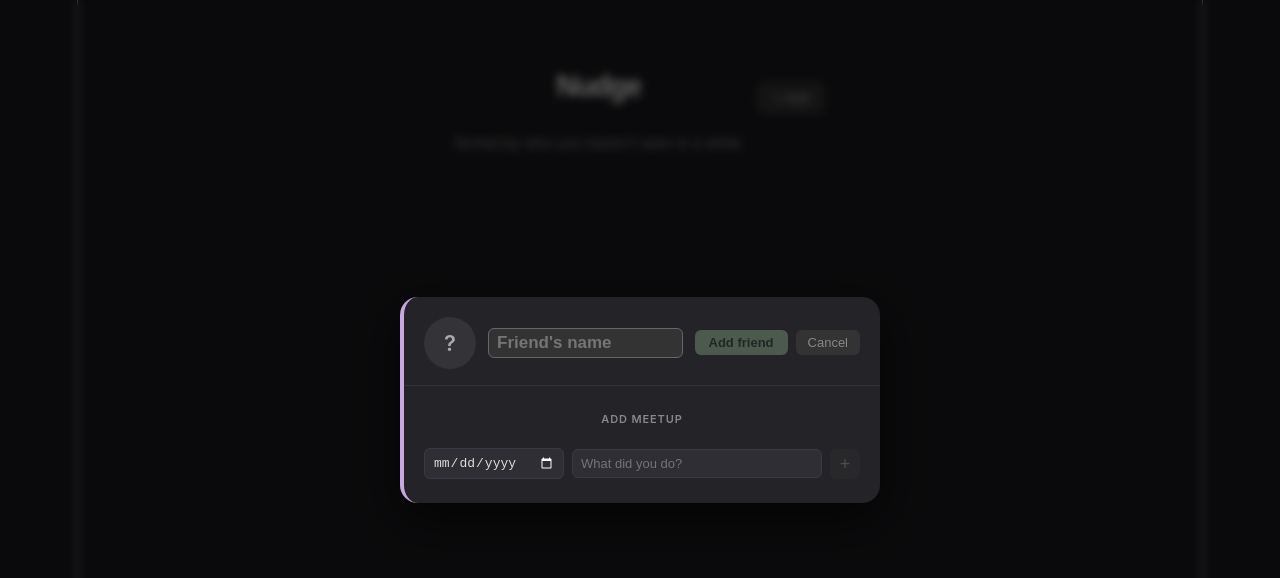
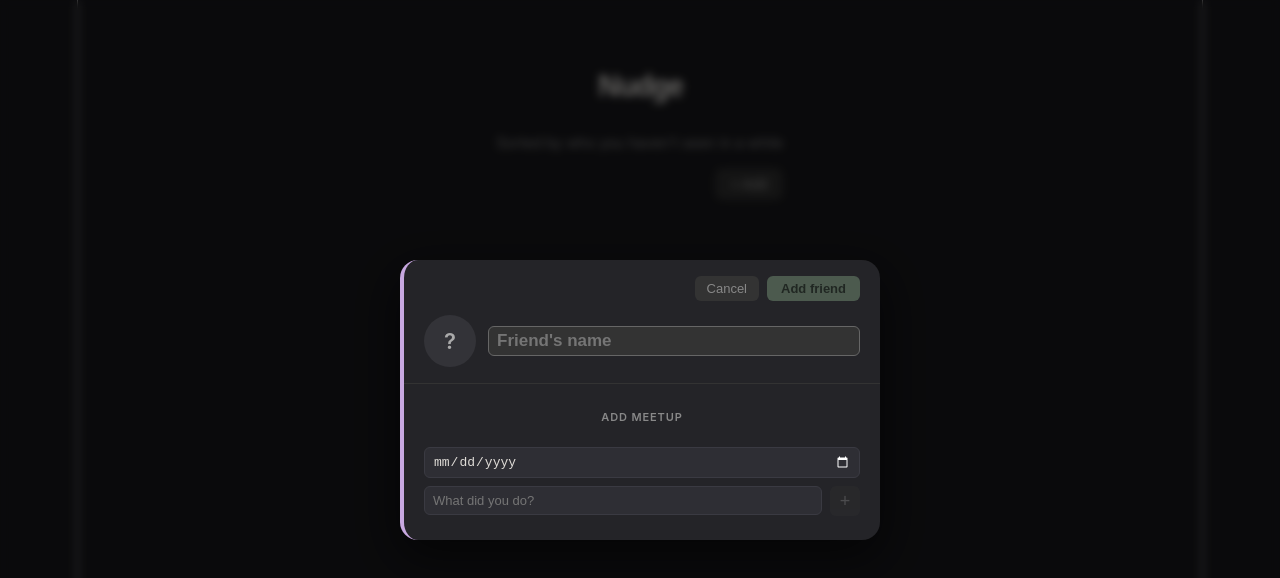
Before and after one commit to natwijaya67/nudge, a React (Vite) app: page / in a window 1280 px wide. Both pictures are taken after a click on the button "+ Add". Shown: the top 578 px of the page. Built offline with nearby package versions, Linux system fonts and the light colour scheme.

Commit message:
UI fixes

```diff
--- a/src/App.css
+++ b/src/App.css
@@ -19,13 +19,25 @@ body {
 
 .app-header {
   margin-bottom: 32px;
+  text-align: center;
 }
 
 .header-row {
   display: flex;
+  flex-direction: column;
   align-items: center;
-  justify-content: space-between;
-  gap: 16px;
+  gap: 12px;
+}
+
+.header-top {
+  width: 100%;
+  text-align: center;
+}
+
+.header-actions {
+  width: 100%;
+  display: flex;
+  justify-content: flex-end;
 }
 
 .app-header h1 {
@@ -243,11 +255,24 @@ body {
 
 .modal-header {
   display: flex;
+  flex-direction: column;
+  padding: 16px 20px;
+  border-bottom: 1px solid #333;
+  flex-shrink: 0;
+  gap: 14px;
+}
+
+.modal-header-actions {
+  display: flex;
+  justify-content: flex-end;
+  align-items: center;
+  gap: 8px;
+}
+
+.modal-header-identity {
+  display: flex;
   align-items: center;
   gap: 12px;
-  padding: 20px 20px 16px;
-  border-bottom: 1px solid #333;
-  flex-shrink: 0;
 }
 
 .avatar.large {
@@ -370,9 +395,15 @@ body {
 
 .add-meeting {
   display: flex;
+  flex-direction: column;
+  gap: 8px;
+  margin-bottom: 4px;
+}
+
+.add-meeting-row {
+  display: flex;
   gap: 8px;
   align-items: center;
-  margin-bottom: 4px;
 }
 
 .edit-input {
@@ -391,8 +422,7 @@ body {
 }
 
 .date-input {
-  width: 140px;
-  flex-shrink: 0;
+  width: 100%;
   color-scheme: dark;
 }
 
@@ -431,10 +461,20 @@ body {
 
 .edit-meeting-fields {
   display: flex;
+  flex-direction: column;
+  gap: 6px;
+  flex: 1;
+  padding-bottom: 12px;
+}
+
+.edit-meeting-fields .date-input {
+  width: 100%;
+}
+
+.edit-meeting-inline {
+  display: flex;
   gap: 8px;
   align-items: center;
-  flex: 1;
-  padding-bottom: 12px;
 }
 
 .delete-btn {
--- a/src/components/FriendModal.jsx
+++ b/src/components/FriendModal.jsx
@@ -88,6 +88,22 @@ export default function FriendModal({ friend, onClose, onSave, onDelete }) {
       <div className={`modal ${status}`} onClick={(e) => e.stopPropagation()}>
 
         <div className="modal-header">
+          <div className="modal-header-actions">
+            {isEditing ? (
+              <>
+                <button className="cancel-btn" onClick={onClose}>Cancel</button>
+                <button className="save-btn" onClick={saveEdit} disabled={!draft.name.trim()}>
+                  {isNew ? 'Add friend' : 'Save'}
+                </button>
+              </>
+            ) : (
+              <>
+                <button className="edit-btn" onClick={startEdit}>Edit</button>
+                <button className="close-btn" onClick={onClose}>✕</button>
+              </>
+            )}
+          </div>
+          <div className="modal-header-identity">
             <div className="avatar large">{avatarLetter}</div>
             <div className="card-header-info">
               {isEditing ? (
@@ -109,19 +125,7 @@ export default function FriendModal({ friend, onClose, onSave, onDelete }) {
                 </span>
               )}
             </div>
-          {isEditing ? (
-            <div className="edit-actions">
-              <button className="save-btn" onClick={saveEdit} disabled={!draft.name.trim()}>
-                {isNew ? 'Add friend' : 'Save'}
-              </button>
-              <button className="cancel-btn" onClick={onClose}>Cancel</button>
           </div>
-          ) : (
-            <div className="edit-actions">
-              <button className="edit-btn" onClick={startEdit}>Edit</button>
-              <button className="close-btn" onClick={onClose}>✕</button>
-            </div>
-          )}
         </div>
 
         <div className="modal-body">
@@ -134,7 +138,9 @@ export default function FriendModal({ friend, onClose, onSave, onDelete }) {
                   className="edit-input date-input"
                   value={draft.newDate}
                   onChange={e => setDraft(prev => ({ ...prev, newDate: e.target.value }))}
+                  placeholder="Date"
                 />
+                <div className="add-meeting-row">
                   <input
                     type="text"
                     className="edit-input note-input"
@@ -148,6 +154,7 @@ export default function FriendModal({ friend, onClose, onSave, onDelete }) {
                     onClick={addMeeting}
                     disabled={!draft.newDate || !draft.newNote.trim()}
                   >+</button>
+                </div>
               </div>
 
               {draft.meetings.length > 0 && (
@@ -167,6 +174,7 @@ export default function FriendModal({ friend, onClose, onSave, onDelete }) {
                             value={m.date}
                             onChange={e => updateMeeting(i, 'date', e.target.value)}
                           />
+                          <div className="edit-meeting-inline">
                             <input
                               type="text"
                               className="edit-input note-input"
@@ -182,6 +190,7 @@ export default function FriendModal({ friend, onClose, onSave, onDelete }) {
                               onClick={() => updateMeeting(i, 'reaction', m.reaction === 'down' ? null : 'down')}
                             >▼</button>
                             <button className="delete-btn" onClick={() => deleteMeeting(i)}>✕</button>
+                          </div>
                         </div>
                       </div>
                     ))}
--- a/src/pages/Home.jsx
+++ b/src/pages/Home.jsx
@@ -22,11 +22,13 @@ export default function Home() {
     <div className="app">
       <header className="app-header">
         <div className="header-row">
-          <div>
+          <div className="header-top">
             <h1>Nudge</h1>
             <p>Sorted by who you haven't seen in a while</p>
           </div>
-          <button className="add-friend-btn" onClick={() => setShowAdd(true)}>+ Add</button>
+          <div className="header-actions">
+            <button className="add-friend-btn" onClick={() => setShowAdd(true)}>+ Add</button>
+          </div>
         </div>
       </header>
       <div className="card-list">
```
Lines whose indentation alone changed are shown as unchanged.
